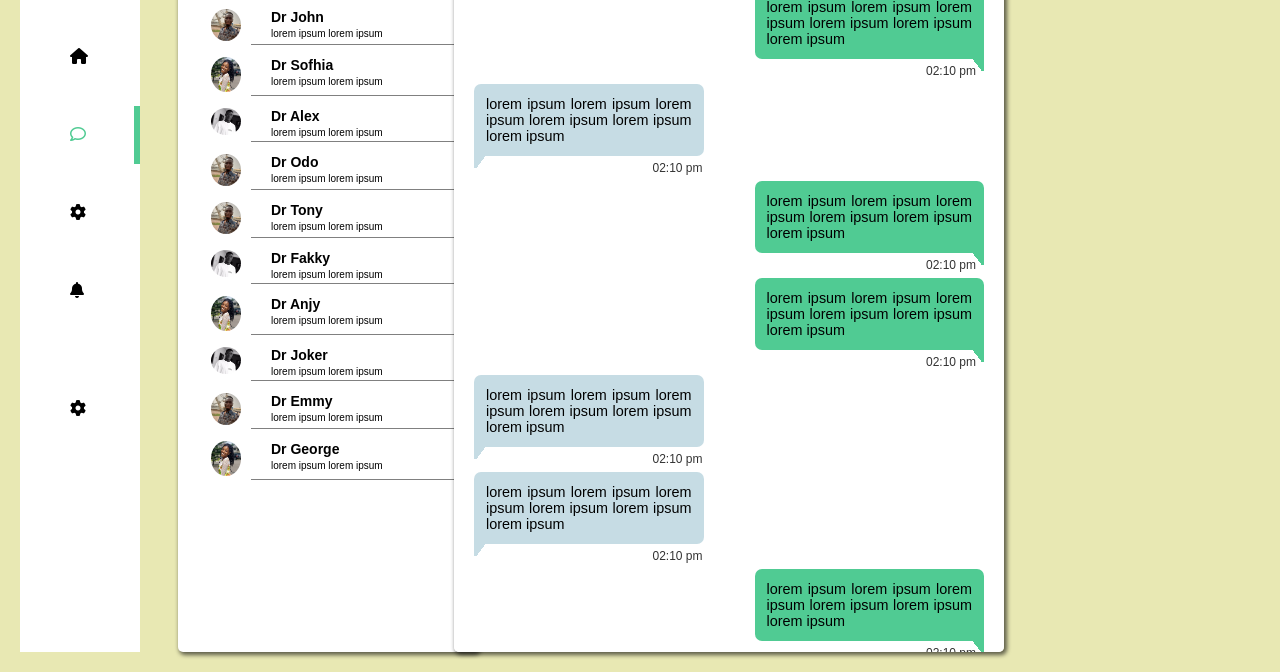
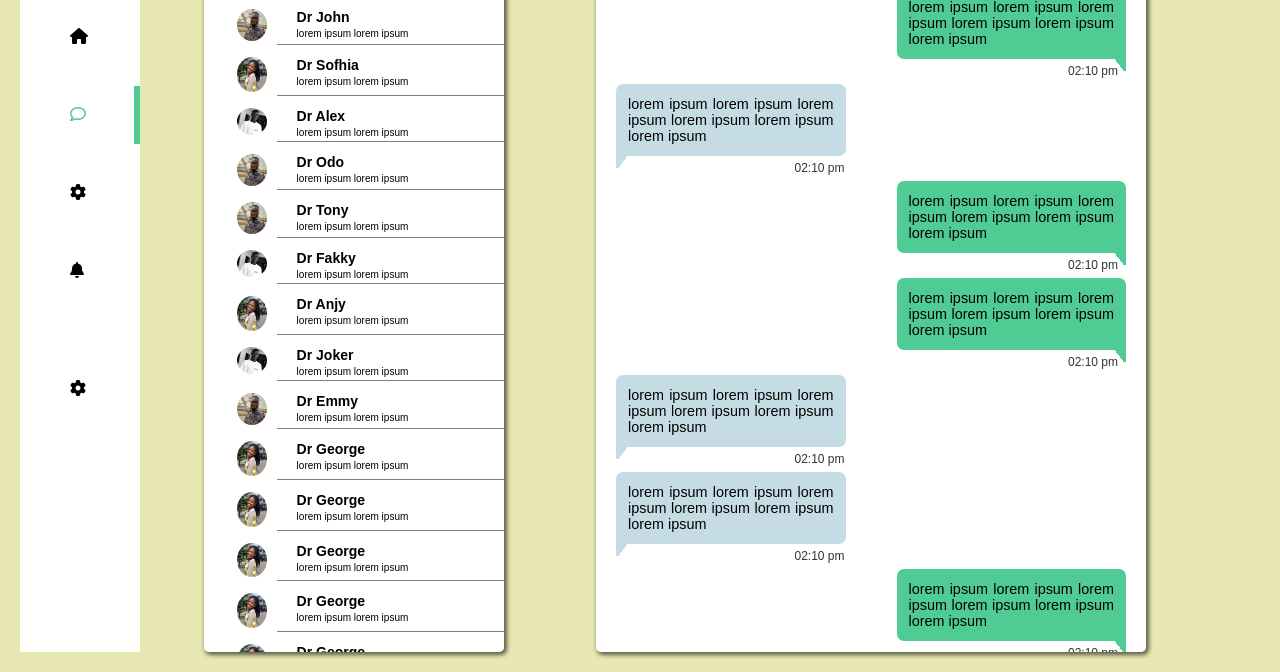
Before and after one commit to Jamiu10012/healm-login, a plain HTML site: page index.html in a window 1280 px wide. Shown: the part 128-800 px from the top of the page. Drawn offline with Linux system fonts and the light colour scheme.

Commit message:
desktop done

```diff
--- a/chat.css
+++ b/chat.css
@@ -10,6 +10,7 @@
     width: 100%;
     min-height: 100vh;
     background: #e8e8b3;
+    position: relative;
 }
 /* Sidenavbar */
 .sidenav{
@@ -19,14 +20,12 @@
     margin: 20px;
     background: #fff;
 }
-/* .nav{
-    position: relative;
-} */
+
 .propic{
     display: block;
     margin: 43px;
     margin-top: 30px;
-    margin-bottom: 70px;
+    margin-bottom: 50px;
 }
 .propic img{
     width: 30px;
@@ -58,10 +57,11 @@
 .active a i{
     color: #50CB93;
 }
-.next{
+.nav .next{
     margin: 30px;
     padding: 0 20px;
     margin-top: 80px;
+    position: relative;
 }
 .next a{
     color: #000;
@@ -76,9 +76,10 @@
     background: #fff;
     position: absolute;
     margin: 10px;
-    left: 10%;
+    left: 12%;
     margin: 20px;
     margin-left: 50px;
+    margin-right: 20%;
     border-radius: 5px;
     box-shadow: 2px 2px 4px 1px rgba(0,0,0,0.6);
     overflow-y: scroll;
@@ -137,10 +138,8 @@
     height: 95%;
     background: #fff;
     position: absolute;
-    margin: 10px;
-    right: 20%;
+    left: 45%;
     margin: 20px;
-    margin-left: 50px;
     border-radius: 5px;
     box-shadow: 2px 2px 4px 1px rgba(0,0,0,0.6);
     overflow-y: scroll;
@@ -248,3 +247,25 @@
     height: 20px;
     background: linear-gradient(127deg, #c6dce4 50%, #c6dce4 50%, transparent 50%,transparent);
 }
+/*
+@media only screen and (max-width: 1360px){
+    .chatbox{
+        right: 15%;
+        margin-left: 50px;
+    }
+}
+@media only screen and (max-width: 1270px){
+    .chatbox{
+        right: 13%;
+    }
+}
+@media only screen and (max-width: 1230px){
+    .chatbox{
+        right: 11%;
+    }
+}
+@media only screen and (min-width: 900px) and (max-width: 1200px){
+    .chatbox{
+        margin-left: 50%;
+    }
+} */
--- a/index.html
+++ b/index.html
@@ -139,6 +139,51 @@
                         <p>lorem ipsum lorem ipsum</p>
                     </div>
                 </div>
+                <div class="chattedFriend">
+                    <div class="friendImage">
+                        <img src="./images/pic2.jpg" alt="">
+                    </div>
+                    <div class="chatText">
+                        <h4>Dr George</h4>
+                        <p>lorem ipsum lorem ipsum</p>
+                    </div>
+                </div>
+                <div class="chattedFriend">
+                    <div class="friendImage">
+                        <img src="./images/pic2.jpg" alt="">
+                    </div>
+                    <div class="chatText">
+                        <h4>Dr George</h4>
+                        <p>lorem ipsum lorem ipsum</p>
+                    </div>
+                </div>
+                <div class="chattedFriend">
+                    <div class="friendImage">
+                        <img src="./images/pic2.jpg" alt="">
+                    </div>
+                    <div class="chatText">
+                        <h4>Dr George</h4>
+                        <p>lorem ipsum lorem ipsum</p>
+                    </div>
+                </div>
+                <div class="chattedFriend">
+                    <div class="friendImage">
+                        <img src="./images/pic2.jpg" alt="">
+                    </div>
+                    <div class="chatText">
+                        <h4>Dr George</h4>
+                        <p>lorem ipsum lorem ipsum</p>
+                    </div>
+                </div>
+                <div class="chattedFriend">
+                    <div class="friendImage">
+                        <img src="./images/pic2.jpg" alt="">
+                    </div>
+                    <div class="chatText">
+                        <h4>Dr George</h4>
+                        <p>lorem ipsum lorem ipsum</p>
+                    </div>
+                </div>
             </div>
         </div>
         <!-- ChatBox -->
@@ -212,6 +257,18 @@
                             </div>
                     </div>
                 </div>
+                <div class="tail">
+                    <div class="friendImage ">
+                        <img src="./images/pic2.jpg" alt="">
+                    </div>
+                    <div class="friendName">
+                        <h4>Dr George</h4>
+                    </div>
+                    <div class="chatIcons">
+                        <a href="#"><i class="fa fa-phone" ></i></a>
+                        <a href="#"><i class="fa fa-video-camera" ></i></a>
+                    </div>
+                </div>
             </div>
         </div>
     </div>
```
